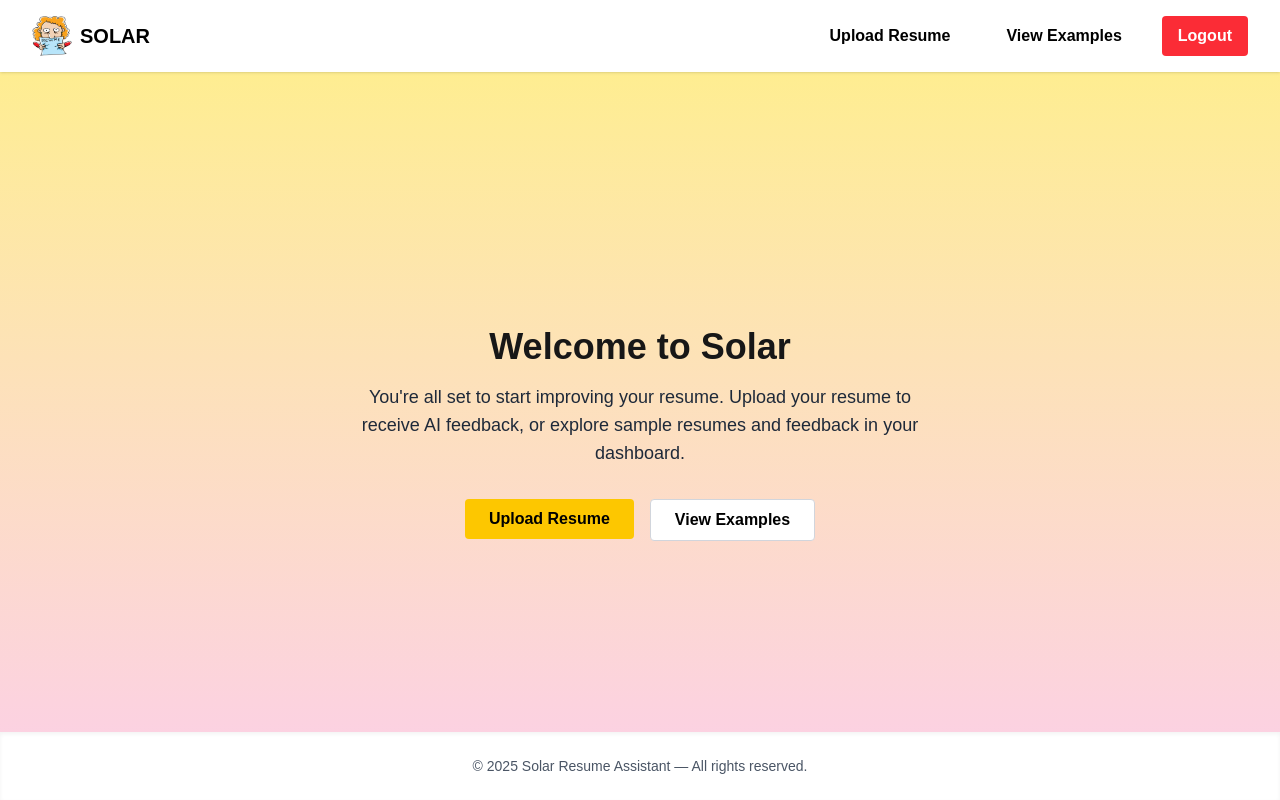
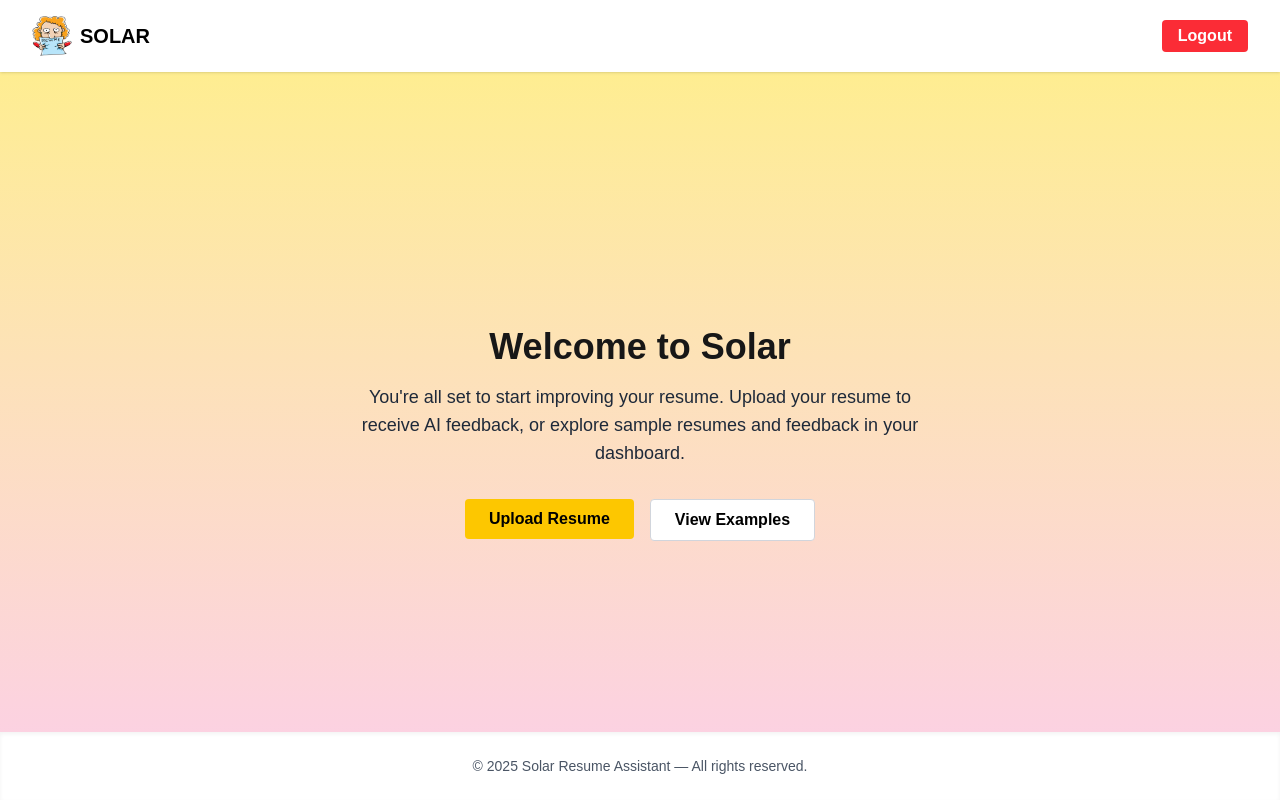
Before and after one commit to jp72764/CSCI4300, a Next.js app in the folder solar_site/: page /home in a window 1280 px wide. Built offline with nearby package versions, Linux system fonts and the light colour scheme.

Commit message:
remove buittons

```diff
--- a/solar_site/src/app/home/page.tsx
+++ b/solar_site/src/app/home/page.tsx
@@ -14,12 +14,12 @@ export default function HomePage() {
           </Link>
         </div>
         <nav className="flex gap-6">
-          <Link href="/addItem" className="px-4 py-2 rounded font-bold text-black hover:bg-gray-200 transition">
+          {/* <Link href="/addItem" className="px-4 py-2 rounded font-bold text-black hover:bg-gray-200 transition">
             Upload Resume
-          </Link>
-          <Link href="/dashboard" className="px-4 py-2 rounded font-bold text-black hover:bg-gray-200 transition">
+          </Link> */}
+          {/* <Link href="/dashboard" className="px-4 py-2 rounded font-bold text-black hover:bg-gray-200 transition">
             View Examples
-          </Link>
+          </Link> */}
           <button
             onClick={() => {
               console.log("Logging out...");
```
